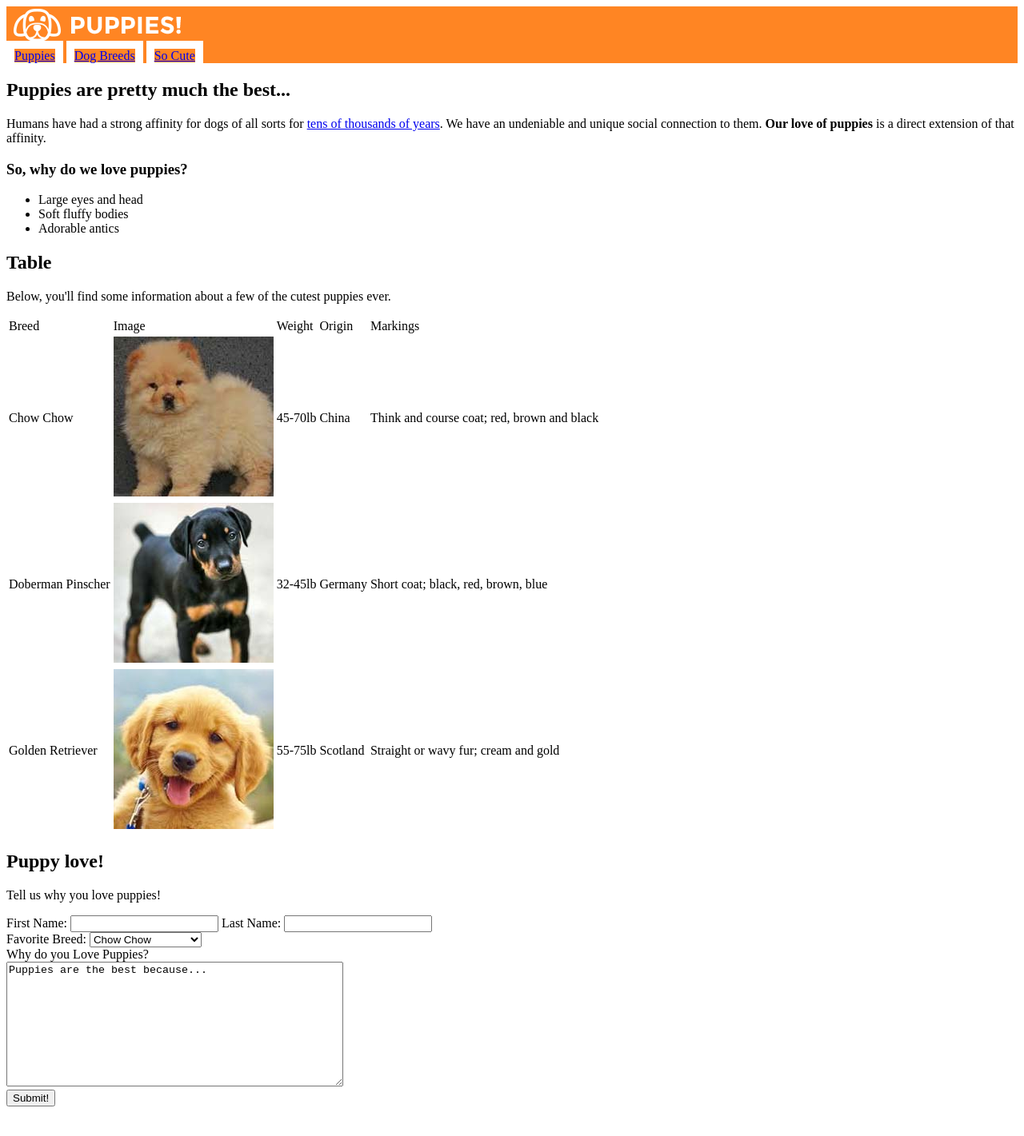
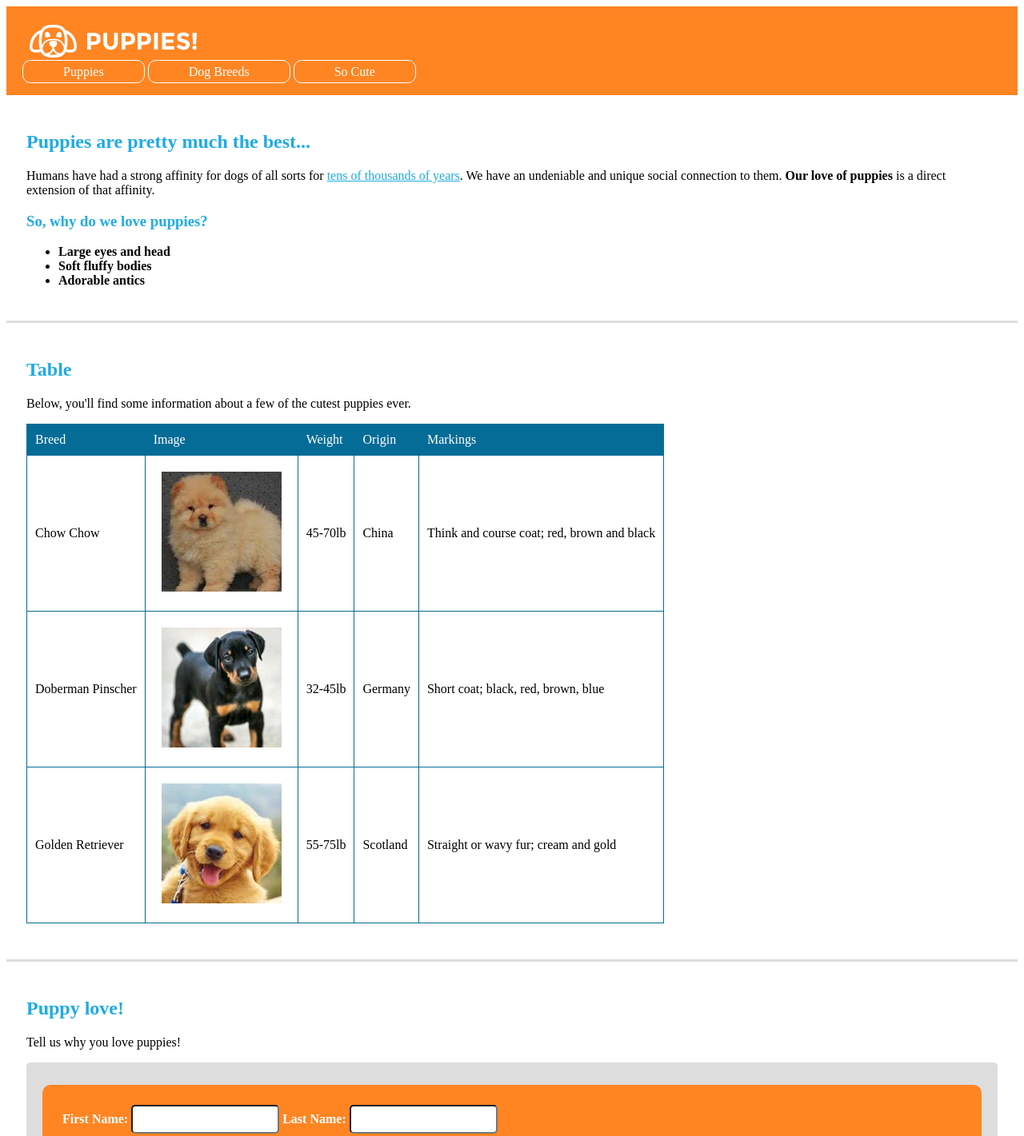
Before and after one commit to Blessed1ne/Puppies, a plain HTML site: page starter_files/index.html in a window 1280 px wide. Shown: the top 1421 px of the page at 80% size. Before the commit the page ends 1392 px from the top, so only its background shows below. Drawn offline with Linux system fonts and the light colour scheme.

Commit message:
final draft

```diff
--- a/starter_files/index.html
+++ b/starter_files/index.html
@@ -2,7 +2,7 @@
 <html>
     <head>
         <meta charset="UTF-8">
-        <meta http-equiv=“refresh” content=“1;URL=‘file:///Users/briankibagendi/Desktop/tiy/project/css_styling_assessment/starter_files/index.html"" />
+        <meta http-equiv=“refresh” content="1;file:///Users/briankibagendi/Desktop/tiy/project/css_styling_assessment/starter_files/index.html" />
         <title>Puppies!</title>
 
         <link rel="stylesheet" href="style.css">
@@ -26,7 +26,7 @@
                 <section>
                     <h2>Puppies are pretty much the best...</h2>
 
-                    <p>Humans have had a strong affinity for dogs of all sorts for <a href="#">tens of thousands of years</a>. We have an undeniable and unique social connection to them. <strong>Our love of puppies</strong> is a direct extension of that affinity.</p>
+                    <p>Humans have had a strong affinity for dogs of all sorts for <a href="">tens of thousands of years</a>. We have an undeniable and unique social connection to them. <strong>Our love of puppies</strong> is a direct extension of that affinity.</p>
 
                     <h3>So, why do we love puppies?</h3>
 
@@ -35,6 +35,7 @@
                         <li>Soft fluffy bodies</li>
                         <li>Adorable antics</li>
                     </ul>
+
                 </section>
 
                 <section>
--- a/starter_files/style.css
+++ b/starter_files/style.css
@@ -16,8 +16,119 @@ header {
   background-color: #ff8523;
 }
 
+#site_header {
+  color: #ff8523;
+  padding: 20px;
+}
+
+#logo {
+  margin-bottom: 50px;
+}
+
 .main_navigation a {
-  border-width: 10px;
+  border-width: 1px;
   border-style: solid;
   border-color: #fff;
+  margin: 0px;
+  color: #fff;
+  text-decoration: none;
+  border-radius: 5px;
+  padding: 5px 50px 5px 50px;
+  border-radius: 10px;
 }
+
+h2 {
+  color: #1fabe5;
+}
+
+section p a {
+  color: #1fabe5;
+}
+
+section {
+  border-bottom: 3px solid #dddddd;
+  padding: 25px;
+}
+
+ul {
+  font-weight: bold;
+}
+
+section h3 {
+  color: #1fabe5;
+
+}
+
+table {
+    border-collapse: collapse;
+    margin-bottom: 20px;
+
+}
+
+thead {
+  background-color: #046c97;
+  color: white;
+}
+
+table, th, td {
+    border: 1px solid #046c97;
+
+}
+
+td {
+  padding: 10px;
+}
+
+
+table tbody tr td img {
+  padding: 10px;
+  height: 150px;
+
+}
+
+form {
+  background-color: #dddddd;
+  padding: 20px;
+  border-radius: 5px;
+
+
+}
+
+.name {
+  background-color: #ff8523;
+  color: white;
+  padding: 25px;
+  border-radius: 10px;
+  border-radius: 5px;
+  border-radius: 10px;
+  margin-top: 8px;
+  margin-bottom: 20px;
+}
+
+.name input {
+  height: 30px;
+  border-radius: 5px;
+}
+
+label {
+  font-weight: bold;
+}
+
+.city_container {
+  margin-top: 8px;
+  margin-bottom: 20px;
+}
+
+#bio {
+  margin-top: 8px;
+  width: 1175px;
+
+}
+
+#submit_button {
+  background-color: #046c97;
+  color: white;
+  padding: 10px;
+  border-radius: 10px;
+  margin-top: 8px;
+}
```
Also changed, not shown: 1 other file.
